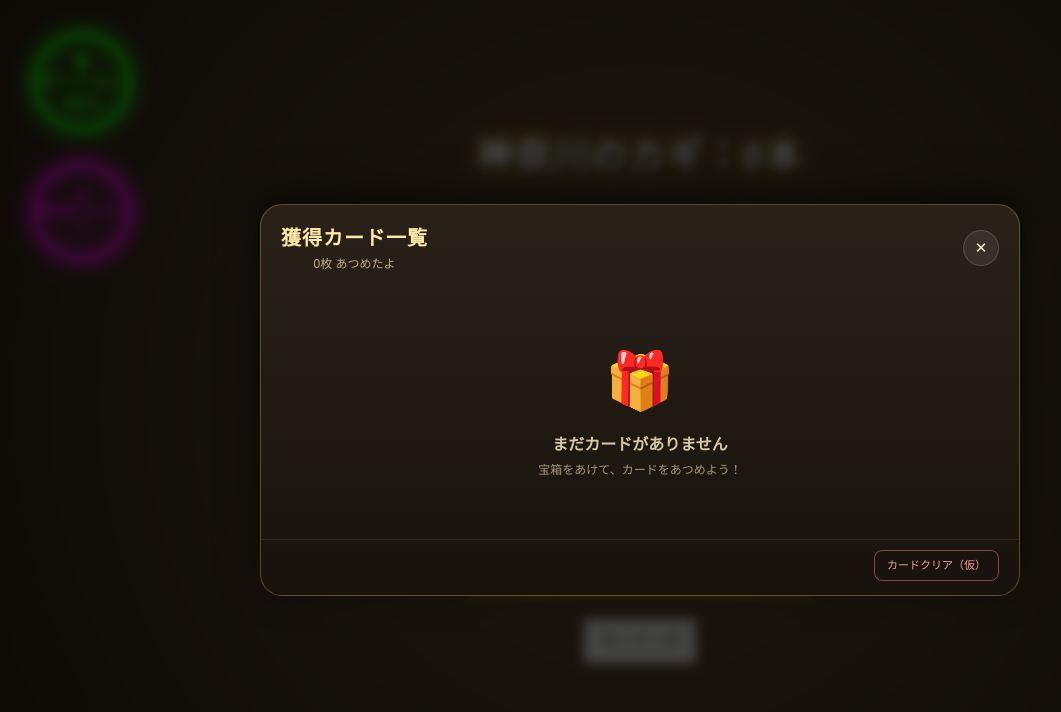
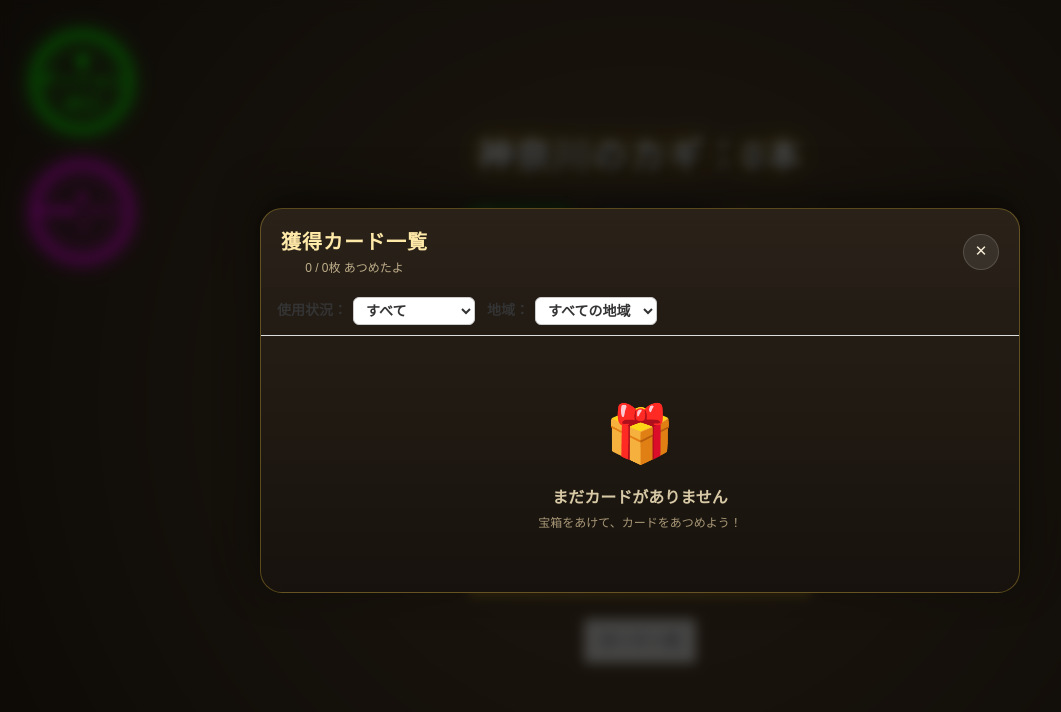
Before and after one commit to nisino25/ce-n-game, a Vue app: page /cave-adventure/cave-end in a window 1280 px wide. Both pictures are taken after a click on the button "カード一式". Shown: the top 712 px of the page, without its empty margins (0-1061 px from the left). Built offline with nearby package versions, Linux system fonts and the light colour scheme.

Commit message:
宝箱下のカード一覧にあるクリアボタンの削除と微調整

```diff
--- a/src/views/CaveAdventure/CaveEnd.vue
+++ b/src/views/CaveAdventure/CaveEnd.vue
@@ -122,10 +122,32 @@
             <header class="collection-head">
                 <div>
                     <h2>獲得カード一覧</h2>
-                    <p v-if="!collectionLoading">{{ collection.length }}枚 あつめたよ</p>
+                    <p v-if="!collectionLoading">{{ filteredCollection.length }} / {{ collection.length }}枚 あつめたよ</p>
                 </div>
                 <button class="collection-close" aria-label="閉じる" @click="closeCollection">✕</button>
             </header>
+
+            <!-- ★追加：フィルタコントロールエリア -->
+            <div class="collection-filters">
+                <!-- 盤面使用状況フィルタ -->
+                <div class="filter-group">
+                    <label>使用状況：</label>
+                    <select v-model="filterStatus">
+                        <option value="all">すべて</option>
+                        <option value="unused">使っていない</option>
+                        <option value="used">使っている</option>
+                    </select>
+                </div>
+                <div class="filter-group">
+                    <label>地域：</label>
+                    <select v-model="filterArea">
+                        <option value="all">すべての地域</option>
+                        <option v-for="(info, id) in areas" :key="id" :value="id">
+                            {{ info.name }}
+                        </option>
+                    </select>
+                </div>
+            </div>
 
             <p v-if="collectionNotice" class="collection-notice">{{ collectionNotice }}</p>
 
@@ -139,11 +161,17 @@
                     <p>まだカードがありません</p>
                     <p class="sub">宝箱をあけて、カードをあつめよう！</p>
                 </div>
+                <!-- ★追加: フィルタ結果が0件の場合 -->
+                <div v-else-if="filteredCollection.length === 0" class="collection-empty">
+                    <div class="empty-icon">🔍</div>
+                    <p>条件に合うカードがありません</p>
+                    <p class="sub">フィルタの条件を変えてみてください</p>
+                </div>
 
                 <div v-else class="collection-grid">
                     <!-- ■タップするとカードを拡大して見られる -->
                     <button
-                        v-for="(card, index) in collection"
+                        v-for="(card, index) in filteredCollection"
                         :key="card.instanceId"
                         class="collection-item"
                         :aria-label="card.name + 'を拡大して見る'"
@@ -154,9 +182,7 @@
                 </div>
             </div>
 
-            <footer class="collection-foot">
-                <button type="button" class="collection-reset" @click="askResetCollection">カードクリア（仮）</button>
-            </footer>
+            <!-- 削除：<footer class="collection-foot">  <button type="button" class="collection-reset" @click="askResetCollection">カードクリア（仮）</button> </footer> -->
         </div>
     </div>
 
@@ -169,8 +195,8 @@
             <CollectionCard :card="focusedCard" />
         </div>
 
-        <button class="focus-nav focus-next" aria-label="次のカード" :disabled="focusedIndex === collection.length - 1" @click.stop="moveFocus(1)">▶</button>
-        <p class="focus-count">{{ focusedIndex + 1 }} / {{ collection.length }}</p>
+        <button class="focus-nav focus-next" aria-label="次のカード" :disabled="focusedIndex === filteredCollection.length - 1" @click.stop="moveFocus(1)">▶</button>
+        <p class="focus-count">{{ focusedIndex + 1 }} / {{ filteredCollection.length }}</p>
     </div>
 
     <!-- ■確認ダイアログ（ネイティブのconfirmは環境によって動かないため画面内で出す） -->
@@ -238,12 +264,40 @@ export default {
           focusedIndex: null,
           focusScale: 2,
           confirmReset: false,
+          // フィルタ用データ
+          filterStatus: "all", // "all": すべて, "unused": 未使用, "used": 使用中
+          filterArea: "all",   // "all": 全地域, または エリアID ("lake", "forest", etc.),
+
+          isOpening: false,
         };
     },
 
     computed: {
+        // 絞り込まれたカード一覧
+        filteredCollection() {
+            return this.collection.filter(card => {
+                // ① 盤面使用状況のフィルタ
+                const isUsed = Boolean(
+                    card.isUsed === true || card.isUsed === "true" ||
+                    card.used === true || card.used === "true" ||
+                    card.inBoard === true || card.inBoard === "true"
+                );
+                if (this.filterStatus === "used" && !isUsed) return false;
+                if (this.filterStatus === "unused" && isUsed) return false;
+                // ② 地域（エリア）のフィルタ
+                if (this.filterArea !== "all") {
+                    const selectedAreaId = this.filterArea; // 例: "lake" など
+                    const cardSource = String(card.obtainedFrom || "").toLowerCase();
+                    if (!cardSource.includes(selectedAreaId.toLowerCase())) {
+                        return false;
+                    }
+                }
+                return true;
+            });
+        },
+
         focusedCard() {
-            return this.focusedIndex === null ? null : this.collection[this.focusedIndex] || null;
+            return this.focusedIndex === null ? null : this.filteredCollection[this.focusedIndex] || null;
         },
 
         selectedAreaInfo() {
@@ -295,7 +349,7 @@ export default {
         },
 
         async openChest() {
-            if(this.chestPhase !== "idle") return;
+            if (this.isOpening || this.chestPhase !== "idle") return;
             if (!this.library.length || !this.user) {
                 alert("カード情報を読み込み中です。少し待ってからもう一度開けてください。");
                 return;
@@ -312,6 +366,7 @@ export default {
                 return;
             }
 
+            this.isOpening = true;
             this.currentCard = {
                 cardId: "", instanceId: "", name: "", icon: "", owner: "", level: "",
                 rare: "", area1: "", area2: "", card: ""
@@ -339,9 +394,9 @@ export default {
                 // 宝箱
                 const wait = ms =>
                     new Promise(resolve => setTimeout(resolve, ms));
-                await wait(1100);
+                await wait(300);
                 this.chestPhase = "opening";
-                await wait(900);
+                await wait(600);
                 const instance = await saving;
 
                 this.currentCard = toDisplayCard(card, instance);
@@ -450,6 +505,7 @@ export default {
         closeCard() {
             this.showOverlay = false;
             this.chestPhase = "idle";
+            this.isOpening = false;
             this.currentCard = {
                 cardId: "",
                 instanceId: "",
@@ -472,11 +528,15 @@ export default {
                 const user = this.user || await getCurrentUser();
                 const instances = user ? await fetchMyCardInstances(user.uid) : [];
                 const libraryById = Object.fromEntries(this.library.map(card => [card.cardId, card]));
+
                 this.collection = instances
                     .filter(instance => libraryById[instance.cardId])
                     .sort((a, b) => (b.obtainedAt?.seconds || 0) - (a.obtainedAt?.seconds || 0))
                     .map(instance => ({
                         instanceId: instance.instanceId,
+                        obtainedFrom: instance.obtainedFrom || "", // ★ ここを追加して獲得元のエリア情報を保持させる
+                        status: instance.status || "collection",
+                        isUsed: instance.status && instance.status !== "collection",
                         ...toDisplayCard(libraryById[instance.cardId], instance)
                     }));
             } catch (error) {
@@ -504,7 +564,7 @@ export default {
 
         moveFocus(delta) {
             const next = this.focusedIndex + delta;
-            if (next < 0 || next >= this.collection.length) return;
+            if (next < 0 || next >= this.filteredCollection.length) return;
             this.focusedIndex = next;
         },
 
@@ -772,6 +832,7 @@ export default {
         .chest,.lid,.key,.sparkle,.light-rays,.overlay,.overlay .card,.tap-hint{animation:none !important}
     }
     button{margin:8px;padding:10px 16px}
+    .chest, .area-tab, button { touch-action: manipulation; }
 
     .area-tabs{display:flex;flex-wrap:wrap;justify-content:center;gap:8px}
     .area-tab{
@@ -1176,4 +1237,46 @@ export default {
         pointer-events: none;
         transition: width 1.5s ease, height 1.5s ease;
     }
+
+    /* フィルタコントロール */
+    .collection-filters {
+        display: flex;
+        gap: 12px;
+        padding: 10px 16px;
+        background: rgba(0, 0, 0, 0.05);
+        border-bottom: 1px solid #ddd;
+        flex-wrap: wrap;
+    }
+    .filter-group {
+        display: flex;
+        align-items: center;
+        gap: 6px;
+        font-size: 14px;
+        font-weight: bold;
+        color: #333;
+    }
+    .filter-group select {
+        padding: 4px 8px;
+        border-radius: 6px;
+        border: 1px solid #ccc;
+        background-color: #fff;
+        font-size: 14px;
+    }
+/* 使用中バッジの指定（任意） */
+    .collection-item {
+        position: relative;
+    }
+    .used-badge {
+        position: absolute;
+        top: 6px;
+        right: 6px;
+        background: #e53e3e;
+        color: white;
+        font-size: 10px;
+        font-weight: bold;
+        padding: 2px 6px;
+        border-radius: 4px;
+        z-index: 5;
+        box-shadow: 0 1px 3px rgba(0,0,0,0.3);
+    }
 </style>
--- a/src/views/LoginPage/LoginPage.vue
+++ b/src/views/LoginPage/LoginPage.vue
@@ -66,23 +66,46 @@ export default {
         async checkUser(cenId) {
             this.errorMessage = "";
             console.log("Introへ渡す cenId:", cenId);
-
+            // 最大2回までリトライする仕組み（一時的な通信エラー対策）
+            let maxRetries = 2;
+            let findMeResult = null;
+            for (let i = 0; i < maxRetries; i++) {
                 try {
-                // ■ce-n.org側の会員IDとして有効かをまず確認する。
-                // 存在しなければこのアプリには入れず、ce-n.orgへ案内する
                     const findMeUrl = `https://www.ce-n.org/_functions/findMe?id=${encodeURIComponent(cenId)}`;
                     const findMeResponse = await fetch(findMeUrl);
-                const findMeResult = await findMeResponse.json();
+                    findMeResult = await findMeResponse.json();
+                    break; // 成功したらループを抜ける
+                } catch (fetchError) {
+                    console.warn(`findMe 通信リトライ (${i + 1}/${maxRetries}):`, fetchError);
+                    if (i === maxRetries - 1) {
+                        // 通信自体が完全に失敗した場合のフェイルセーフ（必要に応じてそのまま通すかエラーにするか）
+                        console.error("findMe APIへの接続に失敗しました。続行します。");
+                        findMeResult = null; // API確認スキップ扱いにすることも可能
+                    } else {
+                        await new Promise(r => setTimeout(r, 1000)); // 1秒待ってリトライ
+                    }
+                }
+            }
 
             if (findMeResult.message) {
                 this.$router.push({ name: "Error" });
                 return;
             }
-
-                const snapshot = await db
+            try {
+                // Firestoreからのデータ取得にもリトライを挟むとさらに安全
+                let snapshot = null;
+                for (let i = 0; i < maxRetries; i++) {
+                 try {
+                    snapshot = await db
                         .collection("users")
                         .where("cenId", "==", cenId)
                         .get();
+                    break;
+                    } catch (dbError) {
+                        if (i === maxRetries - 1) throw dbError;
+                        await new Promise(r => setTimeout(r, 1000));
+                    }
+                }
 
                 // ★ 検索結果を確認するログ
                 console.log("=== LoginPage 判定 ===");
```
Lines whose indentation alone changed are shown as unchanged.
